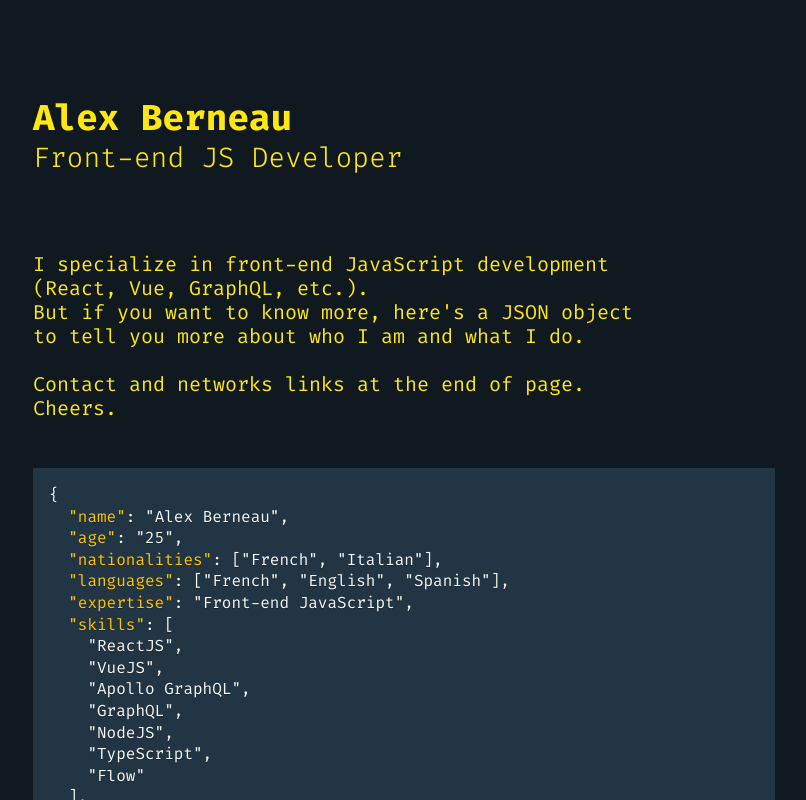
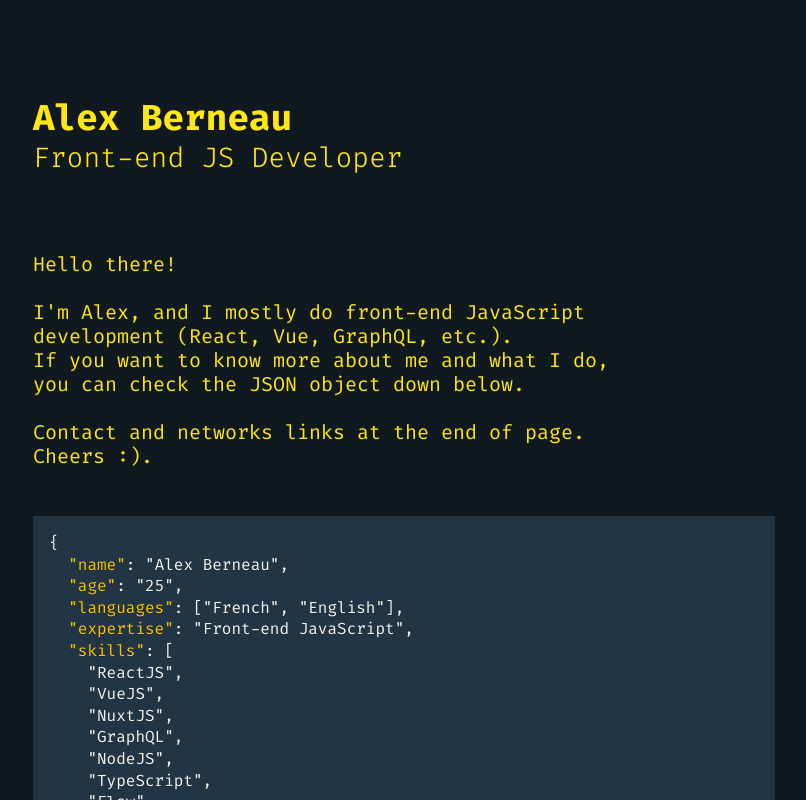
Before and after one commit to nothaldir/portfolio-react, a React (Create React App) app: page / in a window 1280 px wide. Shown: the top 800 px of the page, without its empty margins (95-901 px from the left). Built offline with nearby package versions, Linux system fonts and the light colour scheme.

Commit message:
content update

```diff
--- a/portfolio.json
+++ b/portfolio.json
@@ -1,13 +1,12 @@
 {
   "name": "Alex Berneau",
   "age": "${getAge(new Date(1994, 3, 24))}",
-  "nationalities": ["French", "Italian"],
-  "languages": ["French", "English", "Spanish"],
+  "languages": ["French", "English"],
   "expertise": "Front-end JavaScript",
   "skills": [
     "ReactJS",
     "VueJS",
-    "Apollo GraphQL",
+    "NuxtJS",
     "GraphQL",
     "NodeJS",
     "TypeScript",
--- a/src/components/Code/index.tsx
+++ b/src/components/Code/index.tsx
@@ -23,13 +23,12 @@
           {`{
   "name": "Alex Berneau",
   "age": "${getAge(new Date(1994, 3, 24))}",
-  "nationalities": ["French", "Italian"],
-  "languages": ["French", "English", "Spanish"],
+  "languages": ["French", "English"],
   "expertise": "Front-end JavaScript",
   "skills": [
     "ReactJS",
     "VueJS",
-    "Apollo GraphQL",
+    "NuxtJS",
     "GraphQL",
     "NodeJS",
     "TypeScript",
--- a/src/components/Header/index.tsx
+++ b/src/components/Header/index.tsx
@@ -40,15 +40,19 @@
       <h1>Alex Berneau</h1>
       <h2>Front-end JS Developer</h2>
       <p>
-        I specialize in front-end JavaScript development (React, Vue, GraphQL,
-        etc.).
+        Hello there!
         <br />
-        But if you want to know more, here's a JSON object to tell you more
-        about who I am and what I do.
-        <br /> <br />
+        <br />
+        I'm Alex, and I mostly do front-end JavaScript development (React, Vue,
+        GraphQL, etc.).
+        <br />
+        If you want to know more about me and what I do, you can check the JSON
+        object down below.
+        <br />
+        <br />
         Contact and networks links at the end of page.
         <br />
-        Cheers.
+        Cheers :).
       </p>
     </StyledHeader>
   );
```
